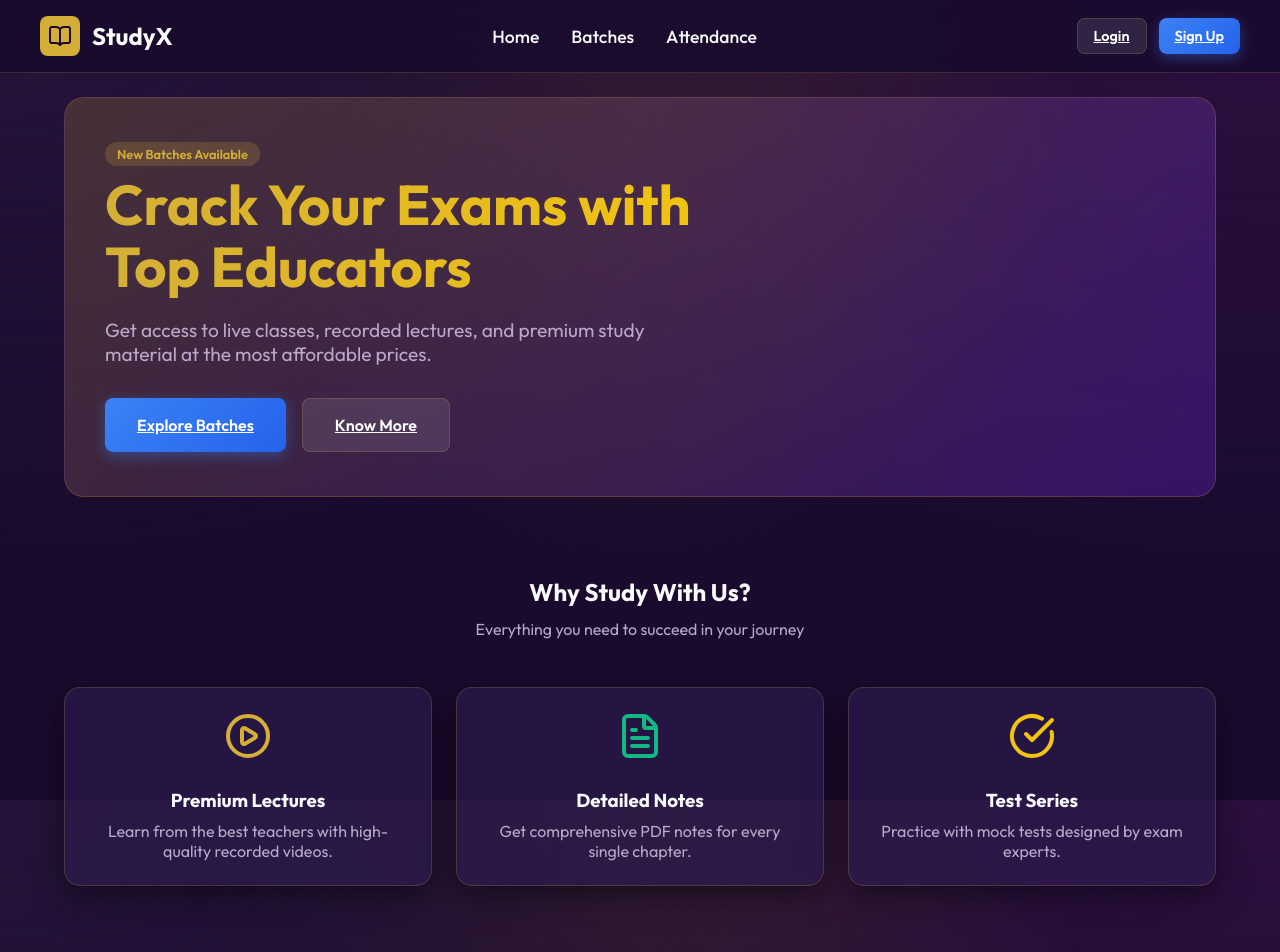
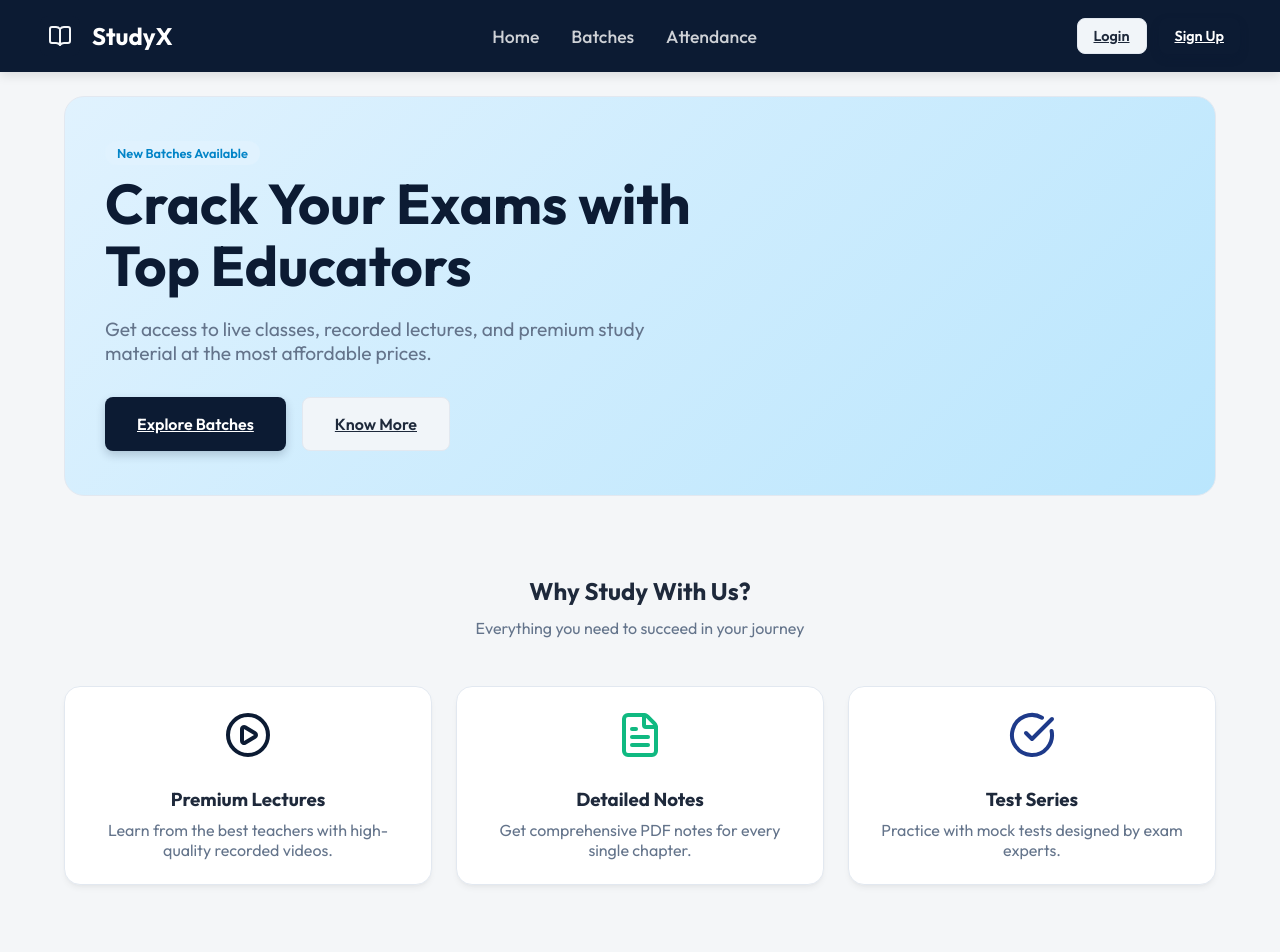
Before and after one commit to shuklatanu1245-art/Study-X1, a React (Vite) app: page / in a window 1280 px wide. Shown: the top 952 px of the page. Built offline with nearby package versions, Linux system fonts and the light colour scheme.

Commit message:
style: global UI theme overhaul to match light navy/white mockup

```diff
--- a/src/index.css
+++ b/src/index.css
@@ -1,16 +1,16 @@
 @import url('https://fonts.googleapis.com/css2?family=Outfit:wght@300;400;500;600;700;800&display=swap');
 
 :root {
-  /* Royal Purple & Gold Theme */
-  --bg-color: #1a0b2e; /* Deep rich purple backgound */
-  --text-color: #f8fafc;
-  --text-muted: #b8a9c9;
-  --primary-color: #d4af37; /* Metallic Gold */
-  --primary-hover: #f1c40f; /* Brighter gold on hover */
-  --secondary-color: #5b21b6; /* Lighter purple */
-  --glass-bg: rgba(45, 27, 78, 0.7);
-  --glass-border: rgba(212, 175, 55, 0.2); /* Subtle gold border */
-  --glass-shadow: 0 8px 32px 0 rgba(0, 0, 0, 0.5);
+  /* Clean Navy/White Theme */
+  --bg-color: #f4f6f8; /* Light Gray Background */
+  --text-color: #1e293b; /* Dark Slate */
+  --text-muted: #64748b; /* Medium Slate */
+  --primary-color: #0c1b33; /* Deep Navy Blue */
+  --primary-hover: #1e3a8a; /* Lighter Navy */
+  --secondary-color: #f1f5f9; /* Very Light Gray */
+  --glass-bg: #ffffff; /* Solid White */
+  --glass-border: #e2e8f0; /* Light Gray Border */
+  --glass-shadow: 0 4px 6px -1px rgba(0, 0, 0, 0.05), 0 2px 4px -1px rgba(0, 0, 0, 0.03);
   --danger-color: #ef4444;
   --success-color: #10b981;
 }
@@ -27,18 +27,11 @@ body {
   color: var(--text-color);
   min-height: 100vh;
   overflow-x: hidden;
-  background-image:
-    radial-gradient(at 0% 0%, hsla(270, 50%, 15%, 1) 0, transparent 50%),
-    radial-gradient(at 50% 0%, hsla(45, 100%, 50%, 0.1) 0, transparent 50%),
-    radial-gradient(at 100% 0%, hsla(280, 60%, 20%, 0.5) 0, transparent 50%);
-  background-attachment: fixed;
 }
 
-/* Glassmorphism Classes */
+/* Glassmorphism Classes -> Now Clean Solid Cards */
 .glass-panel {
   background: var(--glass-bg);
-  backdrop-filter: blur(12px);
-  -webkit-backdrop-filter: blur(12px);
   border: 1px solid var(--glass-border);
   box-shadow: var(--glass-shadow);
   border-radius: 16px;
@@ -47,8 +40,6 @@ body {
 
 .glass-card {
   background: var(--glass-bg);
-  backdrop-filter: blur(8px);
-  -webkit-backdrop-filter: blur(8px);
   border: 1px solid var(--glass-border);
   border-radius: 12px;
   padding: 16px;
@@ -60,8 +51,8 @@ body {
 
 .glass-card:hover {
   transform: translateY(-4px);
-  box-shadow: 0 12px 40px 0 rgba(0, 0, 0, 0.5);
-  border-color: rgba(255, 255, 255, 0.2);
+  box-shadow: 0 10px 25px rgba(0, 0, 0, 0.08);
+  border-color: #cbd5e1;
 }
 
 /* Buttons */
@@ -81,25 +72,25 @@ body {
 }
 
 .btn-primary {
-  background: linear-gradient(135deg, #3b82f6 0%, #2563eb 100%);
+  background: var(--primary-color);
   color: white;
-  box-shadow: 0 4px 14px 0 rgba(59, 130, 246, 0.39);
+  box-shadow: 0 4px 10px rgba(12, 27, 51, 0.2);
 }
 
 .btn-primary:hover {
-  background: linear-gradient(135deg, #60a5fa 0%, #3b82f6 100%);
+  background: var(--primary-hover);
   transform: translateY(-2px);
-  box-shadow: 0 6px 20px rgba(59, 130, 246, 0.5);
+  box-shadow: 0 6px 15px rgba(12, 27, 51, 0.3);
 }
 
 .btn-secondary {
-  background: rgba(255, 255, 255, 0.1);
-  color: white;
+  background: var(--secondary-color);
+  color: var(--text-color);
   border: 1px solid var(--glass-border);
 }
 
 .btn-secondary:hover {
-  background: rgba(255, 255, 255, 0.15);
+  background: #e2e8f0;
 }
 
 /* Forms */
@@ -113,13 +104,13 @@ body {
 .input-group label {
   font-size: 0.9rem;
   color: var(--text-muted);
-  font-weight: 500;
+  font-weight: 600;
 }
 
 .input-field {
-  background: rgba(15, 23, 42, 0.6);
-  border: 1px solid var(--glass-border);
-  color: white;
+  background: #ffffff;
+  border: 1px solid #cbd5e1;
+  color: var(--text-color);
   padding: 12px 16px;
   border-radius: 8px;
   font-family: 'Outfit', sans-serif;
@@ -130,8 +121,8 @@ body {
 
 .input-field:focus {
   outline: none;
-  border-color: var(--primary-color);
-  box-shadow: 0 0 0 2px rgba(59, 130, 246, 0.3);
+  border-color: #3b82f6;
+  box-shadow: 0 0 0 2px rgba(59, 130, 246, 0.2);
 }
 
 /* Typography */
@@ -142,9 +133,7 @@ h1, h2, h3, h4, h5, h6 {
 }
 
 .text-gradient {
-  background: linear-gradient(to right, #60a5fa, #a78bfa);
-  -webkit-background-clip: text;
-  -webkit-text-fill-color: transparent;
+  color: var(--primary-color);
 }
 
 .text-muted {
@@ -199,14 +188,18 @@ h1, h2, h3, h4, h5, h6 {
   position: sticky;
   top: 0;
   z-index: 50;
-  backdrop-filter: blur(12px);
-  -webkit-backdrop-filter: blur(12px);
-  background: rgba(15, 23, 42, 0.8);
-  border-bottom: 1px solid var(--glass-border);
+  background: var(--primary-color);
+  color: white;
   padding: 16px 24px;
   display: flex;
   justify-content: space-between;
   align-items: center;
+  border-bottom: none;
+}
+
+.app-header h2 {
+  color: white;
+  margin: 0;
 }
 
 /* PW Layout Styles */
@@ -218,7 +211,7 @@ h1, h2, h3, h4, h5, h6 {
   display: flex;
   align-items: center;
   padding: 40px;
-  background: linear-gradient(135deg, rgba(212, 175, 55, 0.2) 0%, rgba(91, 33, 182, 0.4) 100%);
+  background: linear-gradient(135deg, #e0f2fe 0%, #bae6fd 100%);
   border: 1px solid var(--glass-border);
   margin-bottom: 48px;
 }
@@ -233,9 +226,7 @@ h1, h2, h3, h4, h5, h6 {
   font-size: 3.5rem;
   line-height: 1.1;
   margin-bottom: 20px;
-  background: linear-gradient(to right, #d4af37, #f1c40f);
-  -webkit-background-clip: text;
-  -webkit-text-fill-color: transparent;
+  color: var(--primary-color);
 }
 
 .navbar {
@@ -243,12 +234,16 @@ h1, h2, h3, h4, h5, h6 {
   justify-content: space-between;
   align-items: center;
   padding: 16px 40px;
-  background: rgba(26, 11, 46, 0.9);
-  backdrop-filter: blur(16px);
+  background: var(--primary-color);
+  color: white;
   position: sticky;
   top: 0;
   z-index: 100;
-  border-bottom: 1px solid var(--glass-border);
+  box-shadow: 0 4px 10px rgba(0,0,0,0.1);
+}
+
+.navbar h2 {
+  color: white !important;
 }
 
 .nav-links {
@@ -257,7 +252,7 @@ h1, h2, h3, h4, h5, h6 {
 }
 
 .nav-link {
-  color: var(--text-color);
+  color: rgba(255, 255, 255, 0.8);
   text-decoration: none;
   font-weight: 500;
   font-size: 1.1rem;
@@ -265,7 +260,7 @@ h1, h2, h3, h4, h5, h6 {
 }
 
 .nav-link:hover {
-  color: var(--primary-color);
+  color: white;
 }
 
 .batch-image {
@@ -274,15 +269,15 @@ h1, h2, h3, h4, h5, h6 {
   object-fit: cover;
   border-radius: 8px;
   margin-bottom: 16px;
-  background: var(--secondary-color);
+  background: #cbd5e1;
   display: flex;
   align-items: center;
   justify-content: center;
 }
 
 .badge {
-  background: rgba(212, 175, 55, 0.2);
-  color: var(--primary-color);
+  background: #e0f2fe;
+  color: #0284c7;
   padding: 4px 12px;
   border-radius: 100px;
   font-size: 0.8rem;
@@ -292,10 +287,19 @@ h1, h2, h3, h4, h5, h6 {
 }
 
 .footer {
-  background: rgba(0, 0, 0, 0.4);
-  border-top: 1px solid var(--glass-border);
+  background: var(--primary-color);
+  color: white;
   padding: 60px 40px 20px;
   margin-top: 60px;
+}
+.footer h3 {
+  color: white;
+}
+.footer a {
+  color: rgba(255, 255, 255, 0.7) !important;
+}
+.footer a:hover {
+  color: white !important;
 }
 
 /* Mobile App Layout Classes */
```
